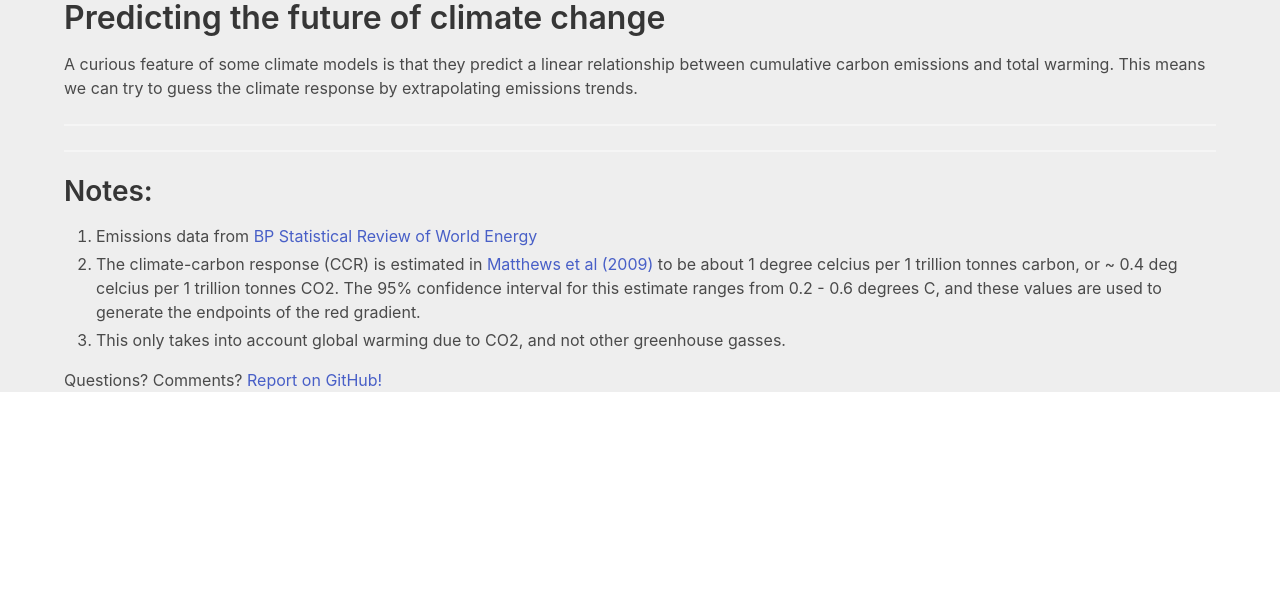
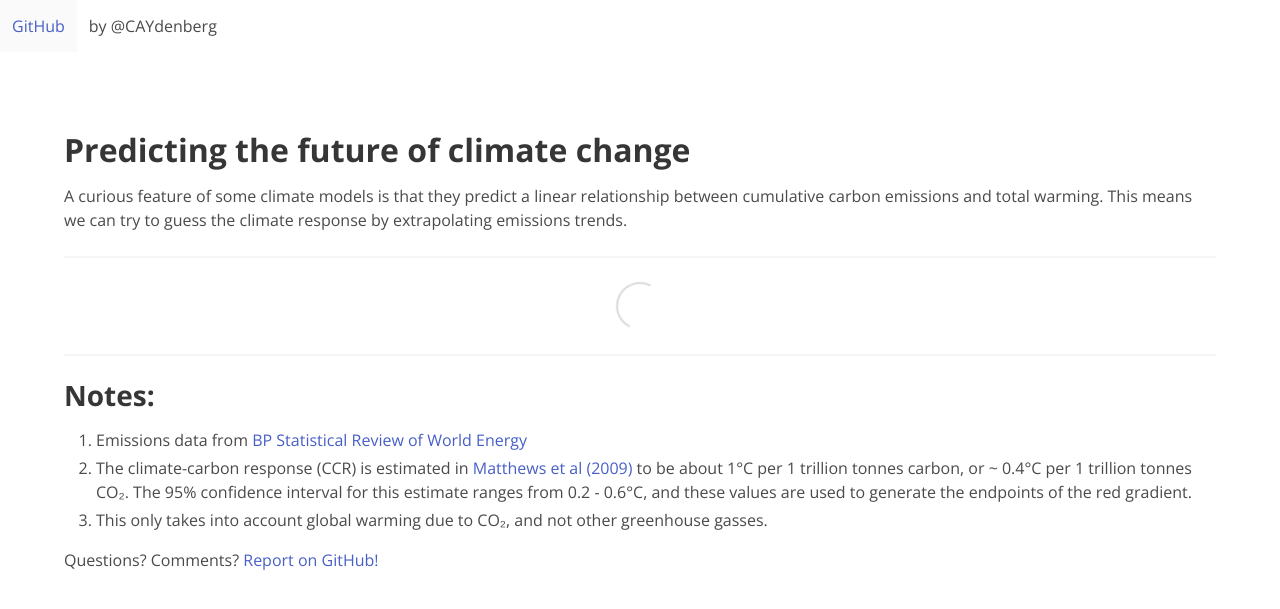
Before and after one commit to CAYdenberg/warmr, a Flask app: page / in a window 1280 px wide. Shown: the top 609 px of the page. Run offline with Flask 2, Linux system fonts and the light colour scheme; style sheets or scripts are compiled from the project's sources.

Commit message:
Design tweaks

```diff
--- a/app/templates/index.html
+++ b/app/templates/index.html
@@ -1,11 +1,43 @@
 <!doctype html>
 <html>
 <head>
+  <title>Warmr</title>
+  <meta name="description" content="Can you forecast global climate change by 2100?">
+
+  <link rel="shortcut icon" href="/favicon.png">
+  <link rel="stylesheet" href="https://fonts.googleapis.com/css?family=Open+Sans:400,700">
   <link rel="stylesheet" type="text/css" href="{{ css }}">
+
+  <meta name="og:title" content="Warmr">
+  <meta name="og:image" content="https://res.cloudinary.com/dfxksdivn/image/upload/v1541109516/screenshot-localhost-5000-2018.11.01-15-56-30_nmrchf.png">
+  <meta name="og:image:alt" content="Can you forecast global climate change by 2100?">
+  <meta name="og:url" content="/">
+
+  <meta name="twitter:card" content="summary_large_image">
+  <meta name="twitter:creator" content="@CAYdenberg">
+  <meta name="twitter:title" content="Warmr">
+  <meta name="twitter:description" content=""Can you forecast global climate change by 2100?"">
+  <meta name="twitter:image" content="https://res.cloudinary.com/dfxksdivn/image/upload/v1541109516/screenshot-localhost-5000-2018.11.01-15-56-30_nmrchf.png">
+  <meta name="twitter:image:alt" content="Can you forecast global climate change by 2100?">
+
 </head>
 
 <body>
-  <div class="container">
+  <nav class="navbar" role="navigation" aria-label="main navigation">
+    <div id="navbarBasicExample" class="navbar-menu">
+      <div class="navbar-start">
+        <a class="navbar-item" href="https://github.com/CAYdenberg/warmr">
+          GitHub
+        </a>
+
+        <a class="navbar-item" href="https://www.caseyy.org/">
+          by @CAYdenberg
+        </a>
+      </div>
+    </div>
+  </nav>
+
+  <div class="container mar-md">
     <div class="content">
       <h1>Predicting the future of climate change</h1>
       <p>A curious feature of some climate models is that they predict a linear relationship between cumulative carbon emissions
@@ -13,7 +45,9 @@
     </div>
 
     <hr />
-    <div id="react-entry"></div>
+    <div id="react-entry">
+      <div class="loader app-loader"></div>
+    </div>
     <hr />
 
     <div class="content">
@@ -28,14 +62,15 @@
           <a href="http://dx.doi.org/10.1038/nature08047">
             Matthews et al (2009)
           </a>
-          to be about 1 degree celcius per 1 trillion tonnes carbon, or ~ 0.4 deg celcius per 1 trillion tonnes CO2. The 95% confidence interval for this estimate ranges from 0.2 - 0.6 degrees C, and these values are used to generate the endpoints of the red gradient.
+          to be about 1&deg;C per 1 trillion tonnes carbon, or ~ 0.4&deg;C per 1 trillion tonnes CO&#8322;. The 95% confidence interval for this estimate ranges from 0.2 - 0.6&deg;C, and these values are used to generate the endpoints of the red gradient.
         </li>
-        <li>This only takes into account global warming due to CO2, and not other greenhouse gasses.</li>
+        <li>This only takes into account global warming due to CO&#8322;, and not other greenhouse gasses.</li>
       </ol>
 
       <p>Questions? Comments? <a href="https://github.com/CAYdenberg/warmr/issues">Report on GitHub!</a></p>
     </div>
+  </div>
 
-    <script src="{{ js_entry }}"></script>
+  <script src="{{ js_entry }}"></script>
 </body>
 </html>
--- a/src/App.scss
+++ b/src/App.scss
@@ -1,8 +1,36 @@
+
+$primary: #003f5c;
+$info: #374c80;
+$success: #7a5195;
+$warning: #ffa600;
+$danger: #bc5090;
+
+$family-sans-serif: 'Open Sans', "Helvetica Neue", "Helvetica", "Arial", sans-serif;
 
 @import "../node_modules/bulma/bulma.sass";
 
-body {
-  background: #eee;
+.container {
+  @media (max-width: $tablet - 1) {
+    padding: 0 1rem;
+  }
+}
+
+.is-expanded {
+  flex-grow: 1;
+  width: 100%;
+}
+
+.mar-md {
+  margin-top: 5rem;
+  margin-bottom: 5rem;
+}
+
+.slope-form {
+  order: 99;
+  &__label {
+    border-left: 1em solid;
+    padding-left: 0.6em;
+  }
 }
 
 .rv-xy-plot {
@@ -19,7 +47,9 @@
   margin: 25px;
 }
 
-.is-expanded {
-  flex-grow: 1;
-  width: 100%;
+.app-loader {
+  font-size: 3rem;
+  margin-left: auto;
+  margin-right: auto;
+  color: $success;
 }
--- a/src/Emissions.js
+++ b/src/Emissions.js
@@ -107,7 +107,7 @@
         />
 
         <YAxis
-          title="Emissions (billion tonnes CO2)"
+          title="Emissions (billion tonnes CO&#8322;)"
           style={AXIS_STYLE}
           tickFormat={x => x / 1000}
         />
--- a/src/SlopeForm.js
+++ b/src/SlopeForm.js
@@ -3,7 +3,7 @@
 import {SERIES_COLORS} from './constants'
 
 const SlopeForm = props =>
-  <form className="is-expanded">
+  <form className="is-expanded slope-form">
     {props.names.map((name, i) =>
       <div className="field" key={name}>
         <label className="label slope-form__label" style={{color: SERIES_COLORS[i]}}>
--- a/src/Warming.js
+++ b/src/Warming.js
@@ -54,14 +54,14 @@
       />
 
       <YAxis
-        title="Cumulative Emissions (billion tonnes CO2)"
+        title="Cumulative Emissions (billion tonnes CO&#8322;)"
         tickFormat={x => x / 1000}
         style={AXIS_STYLE}
       />
 
       <YAxis
         position="start"
-        title="Total warming (deg C)"
+        title="Total warming (&deg;C)"
         orientation="right"
         left={750}
         width={50}
```
Also changed, not shown: src/index.js (+9 -7 lines).
